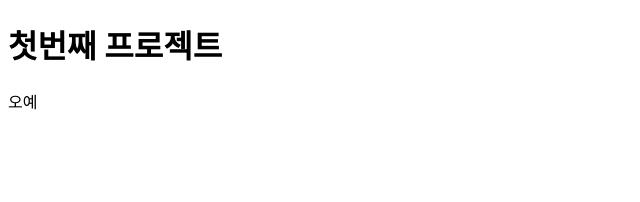
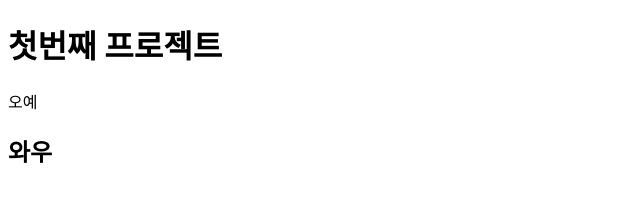
Before and after one commit to haminee01/first-noona-project, a plain HTML site: page index.html in a window 1280 px wide. Shown: the full height of the page, 0-640 px from the left. Drawn offline with Linux system fonts and the light colour scheme.

Commit message:
second commit

```diff
--- a/index.html
+++ b/index.html
@@ -9,5 +9,6 @@
 <body>
     <h1>첫번째 프로젝트</h1>
     <p>오예</p>
+    <h2>와우</h2>
 </body>
 </html>
```
